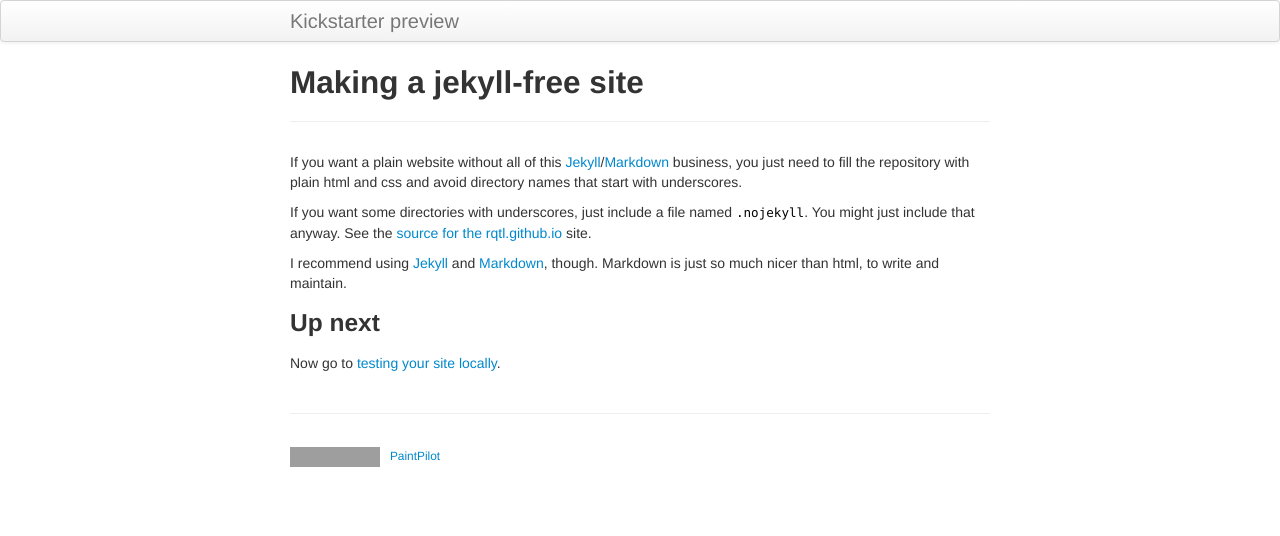
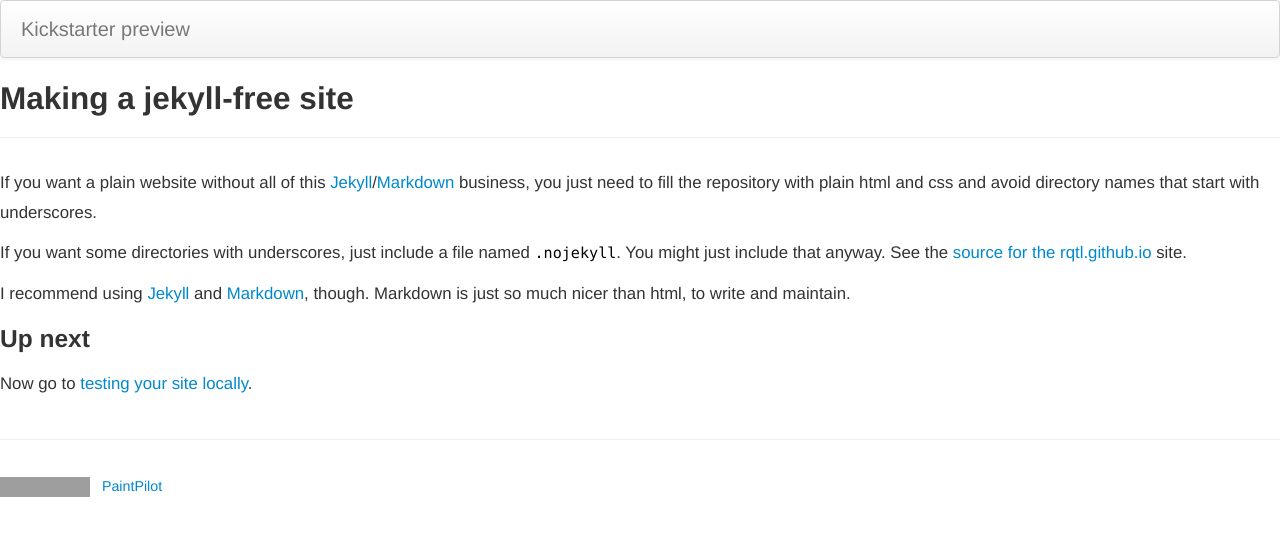
Before and after one commit to IgnatMaldive/PaintPilot, a Jekyll site: the page built from pages/nojekyll.md, in a window 1280 px wide. Shown: the top 536 px of the page. Built offline with Jekyll 4.4.1, drawn with Linux system fonts in a browser that asks for light colours; grey boxes are pictures that could not be loaded.

Commit message:
Update style.css

```diff
--- a/assets/themes/twitter/css/style.css
+++ b/assets/themes/twitter/css/style.css
@@ -1,7 +1,8 @@
 /* Custom container */
 .container-narrow {
   margin: 0 auto;
-  max-width: 700px; }
+  font-size: 120%;
+  line-height: 1.8;}
 
 .container-narrow > hr {
   margin: 30px 0; }
```
